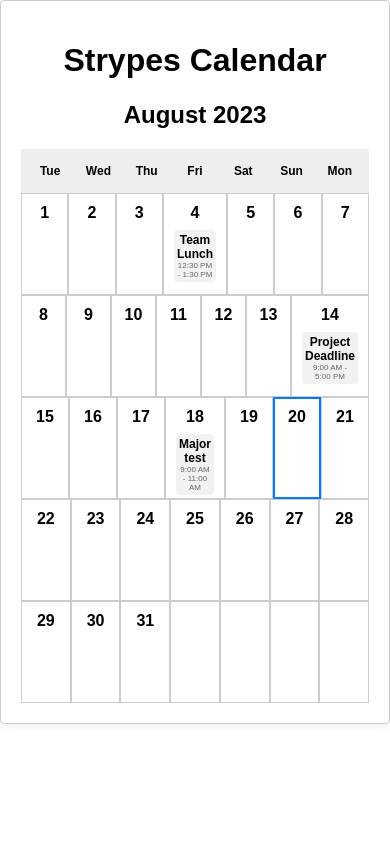
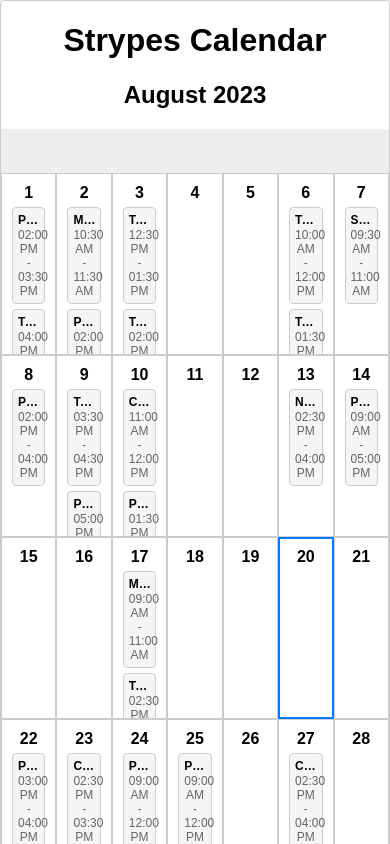
Before and after one commit to enermax5555/StrypesCalendar, a React (Create React App) app: page / in a window 390 px wide. Shown: the top 844 px of the page. Built offline with nearby package versions, Linux system fonts and the light colour scheme.

Commit message:
Added a lot new features like hovering highlight, some changes on mobile view, position the popup and a lot more

```diff
--- a/src/Assets/Css/Calendar.css
+++ b/src/Assets/Css/Calendar.css
@@ -9,7 +9,13 @@
   box-shadow: 0 0 10px rgba(0, 0, 0, 0.1);
   text-align: center;
 }
-
+h4{
+  margin-top: 0;
+  margin-bottom: 10px;
+}
+p{
+  font-size: 10px;
+}
 .header {
   font-size: 24px;
   font-weight: bold;
@@ -53,10 +59,11 @@
   display: flex;
   flex-direction: column;
   height: 100px;
+  overflow-y: auto;
 }
 
 .date-cell:hover {
-  border-color: #7d7c7c; /* Change to a darker color on hover */
+  border-color: #7d7c7c;
 }
 
 .date {
@@ -67,29 +74,26 @@
 
 .event {
   background-color: #f2f2f2;
-  padding: 5px;
+  padding: 2px;
   border-radius: 4px;
   margin-top: 5px;
   cursor: pointer;
 }
-
+.event:hover{
+  background-color: #3a3a3a;
+  color: white;
+  .event-time{
+    color: rgb(218, 215, 215);
+  }
+}
 .event-title {
   font-weight: bold;
+  font-size: 14px;
 }
 
 .event-time {
-  font-size: 12px;
+  font-size: 11px;
   color: #666;
-}
-
-.week.has-events {
-  background-color: #f90505;
-  cursor: pointer;
-  transition: background-color 0.3s;
-}
-
-.event-details {
-  margin-top: 20px;
 }
 
 .event-detail {
@@ -100,10 +104,16 @@
 }
 
 @media (max-width: 600px) {
+  .calendar {
+    padding: 0;
+  }
+  /* changing display on week is the feature to make the mobile version look better*/
+  /* .week {
+    justify-content: space-between;
+  } */
 
   .date-cell {
-    height: 80px;
-
+    height: 160px;
   }
 
   .date {
@@ -118,21 +128,58 @@
 
   .days-of-week div {
     font-size: 0;
+    visibility: hidden;
   }
 
   .event {
-    font-size: 12px;
-    padding: 3px;
-    margin-top: 3px;
+    font-size: 14px; /* Increase the font size for events */
+    margin: 0;
+    padding: 5px; /* Add padding to event boxes */
+    border: 1px solid #ccc; /* Add a border to event boxes */
+    background-color: #f5f5f5; /* Add a light background color */
+    border-radius: 4px; /* Add rounded corners to event boxes */
+    margin-bottom: 5px; /* Add margin between events */
   }
 
   .event-title {
     font-weight: bold;
+    font-size: 12px; /* Slightly reduce the font size for event titles */
+    margin-bottom: 1px;
+    white-space: nowrap; /* Prevent text from wrapping */
+    overflow: hidden; /* Hide overflowing text */
+    text-overflow: ellipsis; /* Show ellipsis (...) for overflowing text */
   }
 
   .event-time {
-    font-size: 8px;
+    font-size: 12px; /* Increase the font size for event times */
     color: #666;
+  }
+
+  .popup {
+    position: absolute;
+    transform: translate(-0%, -50%);
+    background-color: white;
+    box-shadow: 0px 0px 10px rgba(0, 0, 0, 0.5);
+    padding: 20px;
+    z-index: 1000;
+    border-radius: 5px;
+    display: flex;
+    flex-direction: column;
+    align-items: center;
+    max-width: 150px;
+    overflow-y: auto;
+  }
+
+  .popup-content {
+    padding: 10px; /* Add padding to popup content for better spacing */
+  }
+
+  .event-description {
+    font-size: 14px; /* Increase font size for event descriptions */
+    margin-top: 5px; /* Add spacing between event details */
+  }
+  .triangle-up {
+   visibility: hidden;
   }
 }
 
@@ -142,7 +189,7 @@
   padding: 9px;
 }
 .current-day:hover {
-  border-color: #007bff; /* Change to a darker color on hover */
+  border-color: #007bff;
 }
 
 .popup {
--- a/src/Components/calendar.js
+++ b/src/Components/calendar.js
@@ -133,6 +133,7 @@ const Calendar = () => {
 
   return (
     <div className="calendar">
+
       <h1>Strypes Calendar</h1>
       <div className="header">
         {/* To get the correct month/year! */}
@@ -145,22 +146,30 @@ const Calendar = () => {
           </div>
         ))}
       </div>
+
       {renderMonth()}
       {isPopUpOpen && (
+
         <div className="popup" style={{ top: popupPosition.top + 30, left: popupPosition.left - 50 }}>
+
           <div class="triangle-up"></div>
 
           <div className="popup-content">
             <button className="popup-close-button" onClick={() => setPopUpOpen(false)}>
               X
             </button>
+
             {selectedDateEvents.map((event, index) => (
               <div key={index} className="event-detail">
+                <h4>{event.title}</h4>
+                <p>Time: {event.time}</p>
                 <div className="event-description">{event.description}</div>
               </div>
             ))}
+
           </div>
         </div>
+
       )}
     </div>
   );
--- a/src/Events/events.json
+++ b/src/Events/events.json
@@ -3,28 +3,260 @@
     {
       "title": "Meeting with Client",
       "time": "10:00 AM - 11:00 AM",
-        "description": "His name is mark, from broadcast company!"
+      "description": "His name is Mark, from Broadcast Company!"
+    },
+    {
+      "title": "Meeting with Client",
+      "time": "11:30 AM - 01:00 PM",
+      "description": "His name is Geto, from ElevenIndustries."
+    },
+    {
+      "title": "Product Presentation",
+      "time": "03:00 PM - 04:30 PM",
+      "description": "Presenting new products to the team."
+    },
+    {
+      "title": "Team Meeting",
+      "time": "05:00 PM - 06:00 PM",
+      "description": "Discussing project updates."
+    },
+    {
+      "title": "Conference Call",
+      "time": "06:30 PM - 07:30 PM",
+      "description": "Discussion with partners."
+    },
+    {
+      "title": "Team Building",
+      "time": "08:00 PM - 09:30 PM",
+      "description": "Fun team-building activities."
     }
   ],
-    "2023-08-05": [
+  "2023-08-04": [
     {
       "title": "Team Lunch",
-        "time": "12:30 PM - 1:30 PM",
+      "time": "12:30 PM - 01:30 PM",
       "description": "Keep the good mood!"
+    },
+    {
+      "title": "Team Building",
+      "time": "02:00 PM - 04:00 PM",
+      "description": "Engaging in team-building activities."
+    },
+    {
+      "title": "Brainstorming Session",
+      "time": "04:30 PM - 06:00 PM",
+      "description": "Generating new ideas for projects."
+    },
+    {
+      "title": "Project Review",
+      "time": "07:00 PM - 08:30 PM",
+      "description": "In-depth review of ongoing projects."
     }
   ],
   "2023-08-15": [
     {
       "title": "Project Deadline",
-        "time": "9:00 AM - 5:00 PM",
-        "description": "Nothing more then a DeadLine.."
+      "time": "09:00 AM - 05:00 PM",
+      "description": "Nothing more than a Deadline."
     }
   ],
-    "2023-08-19": [
+  "2023-08-18": [
     {
-        "title": "Major test",
-        "time": "9:00 AM - 11:00 AM",
-        "description": "Test it with TeamA and TeamB."
+      "title": "Major Test",
+      "time": "09:00 AM - 11:00 AM",
+      "description": "Test it with Team A and Team B."
+    },
+    {
+      "title": "Team Meeting",
+      "time": "02:30 PM - 03:30 PM",
+      "description": "Discussing ongoing projects."
+    },
+    {
+      "title": "Project Review",
+      "time": "04:00 PM - 05:30 PM",
+      "description": "Review progress and discuss next steps."
+    }
+  ],
+  "2023-08-02": [
+    {
+      "title": "Project Review",
+      "time": "02:00 PM - 03:30 PM",
+      "description": "Review progress and discuss next steps."
+    },
+    {
+      "title": "Training Session",
+      "time": "04:00 PM - 05:30 PM",
+      "description": "Training on new software tools."
+    },
+    {
+      "title": "Team Meeting",
+      "time": "06:00 PM - 07:00 PM",
+      "description": "Weekly team update meeting."
+    },
+    {
+      "title": "Product Presentation",
+      "time": "07:30 PM - 09:00 PM",
+      "description": "Introducing new products."
+    }
+  ],
+  "2023-08-07": [
+    {
+      "title": "Training Session",
+      "time": "10:00 AM - 12:00 PM",
+      "description": "Training on new software tools."
+    },
+    {
+      "title": "Team Meeting",
+      "time": "01:30 PM - 02:30 PM",
+      "description": "Weekly team update meeting."
+    },
+    {
+      "title": "Product Development",
+      "time": "03:00 PM - 04:30 PM",
+      "description": "Working on new features."
+    },
+    {
+      "title": "Client Meeting",
+      "time": "05:00 PM - 06:00 PM",
+      "description": "Discussing client requirements."
+    }
+  ],
+  "2023-08-10": [
+    {
+      "title": "Team Meeting",
+      "time": "03:30 PM - 04:30 PM",
+      "description": "Weekly team update meeting."
+    },
+    {
+      "title": "Project Planning",
+      "time": "05:00 PM - 06:30 PM",
+      "description": "Planning upcoming projects."
+    },
+    {
+      "title": "Client Presentation",
+      "time": "07:00 PM - 08:30 PM",
+      "description": "Presenting project updates to the client."
+    }
+  ],
+  "2023-08-11": [
+    {
+      "title": "Conference Call",
+      "time": "11:00 AM - 12:00 PM",
+      "description": "Discussion with international partners."
+    },
+    {
+      "title": "Product Development",
+      "time": "01:30 PM - 03:00 PM",
+      "description": "Working on new features."
+    },
+    {
+      "title": "Project Review",
+      "time": "03:30 PM - 05:00 PM",
+      "description": "In-depth review of ongoing projects."
+    },
+    {
+      "title": "Client Meeting",
+      "time": "05:30 PM - 06:30 PM",
+      "description": "Discussing client requirements."
+    }
+  ],
+  "2023-08-25": [
+    {
+      "title": "Product Launch",
+      "time": "09:00 AM - 12:00 PM",
+      "description": "Launch new product to the market."
+    },
+    {
+      "title": "Team Meeting",
+      "time": "01:30 PM - 02:30 PM",
+      "description": "Weekly team update meeting."
+    },
+    {
+      "title": "Client Presentation",
+      "time": "03:00 PM - 04:30 PM",
+      "description": "Presenting project updates to the client."
+    },
+    {
+      "title": "Project Review",
+      "time": "05:00 PM - 06:30 PM",
+      "description": "In-depth review of ongoing projects."
+    }
+  ],
+  "2023-08-03": [
+    {
+      "title": "Marketing Strategy Meeting",
+      "time": "10:30 AM - 11:30 AM",
+      "description": "Discussing marketing plans and strategies."
+    },
+    {
+      "title": "Product Design Review",
+      "time": "02:00 PM - 03:30 PM",
+      "description": "Reviewing and improving product designs."
+    }
+  ],
+  "2023-08-08": [
+    {
+      "title": "Sales Meeting",
+      "time": "09:30 AM - 11:00 AM",
+      "description": "Discussing sales strategies and targets."
+    }
+  ],
+  "2023-08-09": [
+    {
+      "title": "Product Development Workshop",
+      "time": "02:00 PM - 04:00 PM",
+      "description": "Brainstorming and planning new product features."
+    }
+  ],
+  "2023-08-14": [
+    {
+      "title": "New Project Kickoff",
+      "time": "02:30 PM - 04:00 PM",
+      "description": "Starting a new project with a kickoff meeting."
+    }
+  ],
+  "2023-08-23": [
+    {
+      "title": "Project Status Update",
+      "time": "03:00 PM - 04:00 PM",
+      "description": "Updating the team on project progress."
+    }
+  ],
+  "2023-08-24": [
+    {
+      "title": "Client Consultation",
+      "time": "02:30 PM - 03:30 PM",
+      "description": "Consulting with a client on project requirements."
+    }
+  ],
+  "2023-08-26": [
+    {
+      "title": "Product Design Workshop",
+      "time": "09:00 AM - 12:00 PM",
+      "description": "Working on new product designs."
+    }
+  ],
+
+  "2023-08-28": [
+    {
+      "title": "Client Presentation",
+      "time": "02:30 PM - 04:00 PM",
+      "description": "Present project updates to the client."
+    },
+    {
+      "title": "Project Review",
+      "time": "04:30 PM - 06:00 PM",
+      "description": "In-depth review of ongoing projects."
+    },
+    {
+      "title": "Team Meeting",
+      "time": "06:30 PM - 07:30 PM",
+      "description": "Weekly team update meeting."
+    },
+    {
+      "title": "Product Launch",
+      "time": "08:00 PM - 09:30 PM",
+      "description": "Launch new product to the market."
     }
   ]
 }
```
Also changed, not shown: 1 other file (tests, documents, lock files or other folders). Lines whose indentation alone changed are shown as unchanged.
